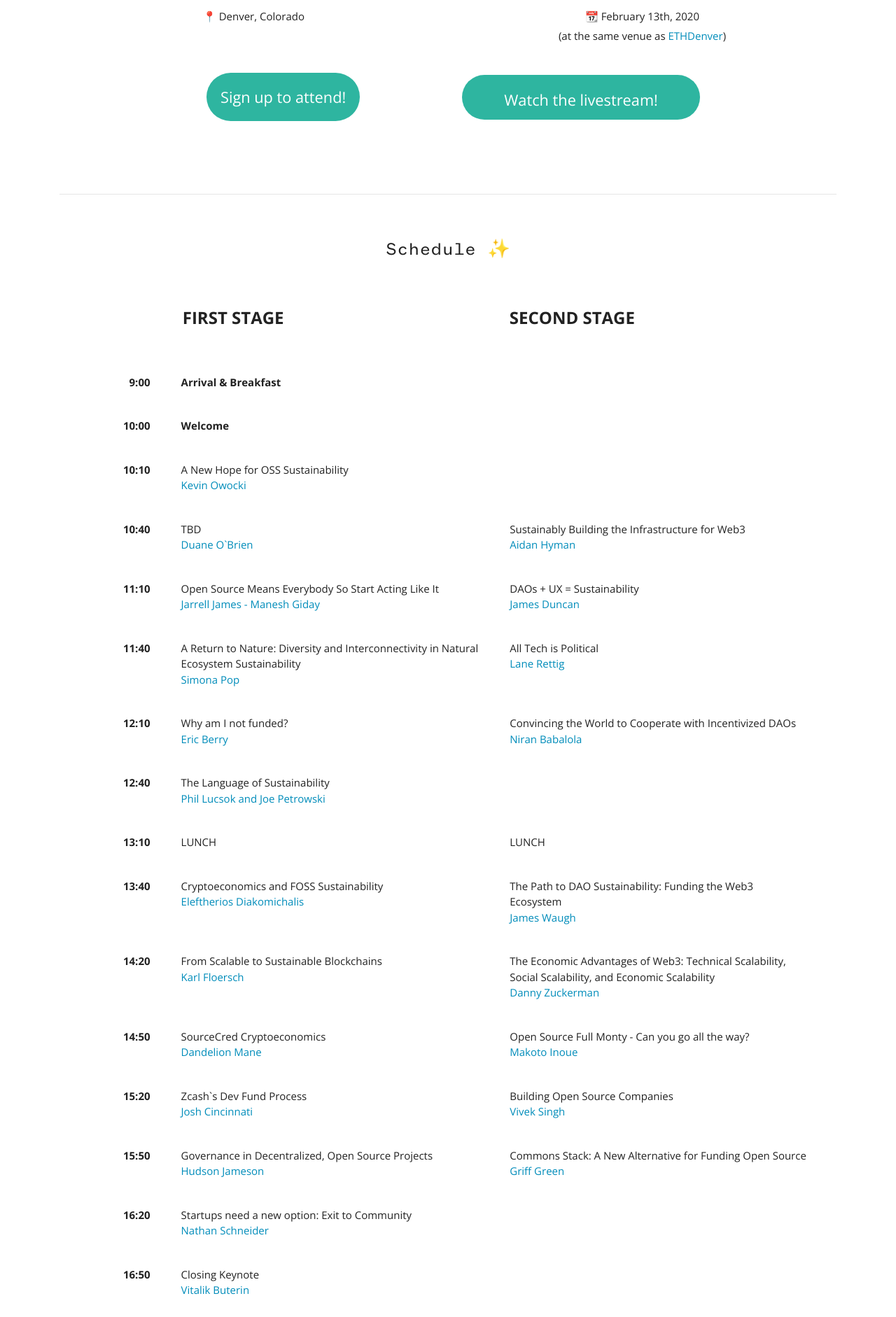
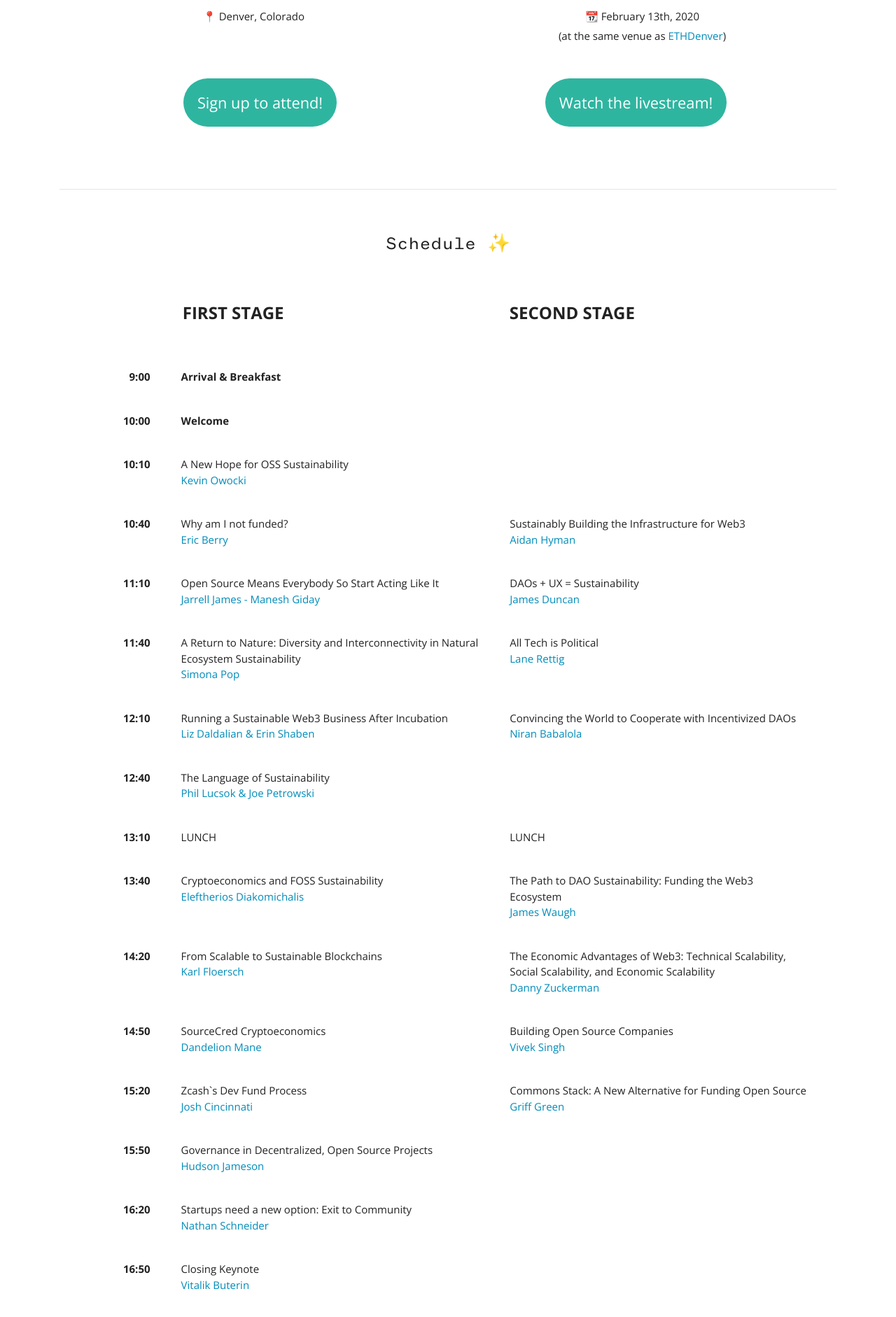
Before and after one commit to monadic-xyz/web3, a Next.js app: page /schedule in a window 1280 px wide. Shown: the part 569-2451 px from the top of the page at 70% size. Built offline with nearby package versions, Linux system fonts and the light colour scheme.

Commit message:
lecture updates

```diff
--- a/components/Header.js
+++ b/components/Header.js
@@ -83,10 +83,12 @@ export default function Header() {
       <br/>
       <br/>
       <div className="row justify-content-center">
-      <div className="col-xs-12 col-sm-12 col-md-4 mt-3">
-        <a className="subscribe button" href="https://gitcoin.typeform.com/to/TlO4BH" target="_blank" rel="noopener noreferrer">Sign up to attend!</a>
+        <div className="col text-center mt-4 pl-5">
+        <a className="livestream button" href="https://gitcoin.typeform.com/to/TlO4BH" target="_blank" rel="noopener noreferrer">Sign up to attend!</a>
         </div>
-        <a className="subscribe button" href="/livestream" target="_blank" rel="noopener noreferrer">Watch the livestream!</a>
+        <div className="col text-center mt-4 pr-5">
+        <a className="livestream button" href="/livestream" target="_blank" rel="noopener noreferrer">Watch the livestream!</a>
+      </div>
       </div>
       <br />
       <br/>
--- a/components/Table.js
+++ b/components/Table.js
@@ -49,8 +49,8 @@ const Mainstage_Table = () => (
     />
     <Row
       time= '10:40'
-      m_name='TBD'
-      m_author='Duane O`Brien'
+      m_name='Why am I not funded?'
+      m_author='Eric Berry'
       s_name='Sustainably Building the Infrastructure for Web3'
       s_author='Aidan Hyman'
     />
@@ -70,8 +70,8 @@ const Mainstage_Table = () => (
     />
     <Row
       time= '12:10'
-      m_name='Why am I not funded?'
-      m_author='Eric Berry'
+      m_name='Running a Sustainable Web3 Business After Incubation'
+      m_author='Liz Daldalian & Erin Shaben'
       s_name='Convincing the World to Cooperate with Incentivized DAOs'
       s_author='Niran Babalola'
 
@@ -79,7 +79,7 @@ const Mainstage_Table = () => (
     <Row
       time= '12:40'
       m_name='The Language of Sustainability'
-      m_author='Phil Lucsok and Joe Petrowski'
+      m_author='Phil Lucsok & Joe Petrowski'
 
     />
 
@@ -107,24 +107,23 @@ const Mainstage_Table = () => (
       time= '14:50'
       m_name='SourceCred Cryptoeconomics'
       m_author='Dandelion Mane'
-      s_name='Open Source Full Monty - Can you go all the way?'
-      s_author='Makoto Inoue'
+      s_name='Building Open Source Companies'
+      s_author='Vivek Singh'
 
     />
     <Row
       time= '15:20'
       m_name='Zcash`s Dev Fund Process'
       m_author='Josh Cincinnati'
-      s_name='Building Open Source Companies'
-      s_author='Vivek Singh'
+      s_name='Commons Stack: A New Alternative for Funding Open Source'
+      s_author='Griff Green'
 
     />
     <Row
       time= '15:50'
       m_name='Governance in Decentralized, Open Source Projects'
       m_author='Hudson Jameson'
-      s_name='Commons Stack: A New Alternative for Funding Open Source'
-      s_author='Griff Green'
+
     />
     <Row
       time= '16:20'
--- a/styles/_global.scss
+++ b/styles/_global.scss
@@ -68,6 +68,11 @@ a {
     box-shadow: 0 2px 8px rgba(0, 0, 0, 0.15);
     text-decoration: none;
   }
+
+  @media (max-width: 640px) {
+  font-size: 0.8em;
+  line-height: 32px;
+  }
 }
 
 .button1 {
```
Also changed, not shown: pages/index.js (+11 -10 lines).
